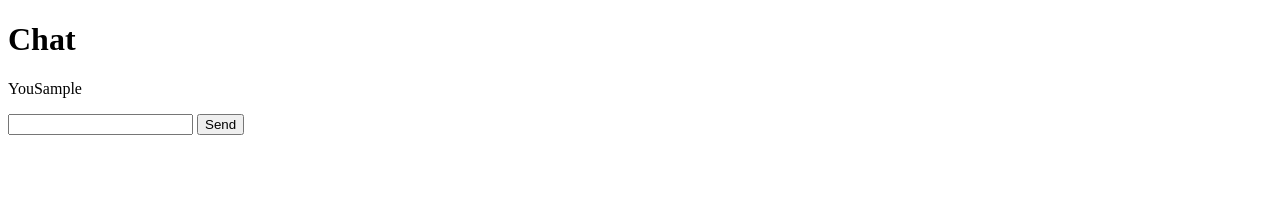
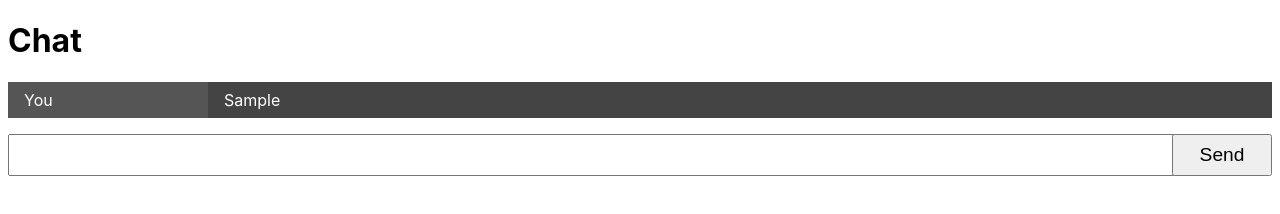
Before and after one commit to Vinnl/molen-example-event-sourcing, a website: page public/index.html in a window 1280 px wide. Both pictures are taken after typing "Sample" into the empty fields and a click on the input "Send". Drawn offline with Linux system fonts and the light colour scheme.

Commit message:
Add some basic styling

```diff
--- /dev/null
+++ b/public/style.css
@@ -0,0 +1,35 @@
+body {
+  font-family: BlinkMacSystemFont,-apple-system,"Segoe UI",Roboto,Oxygen,Ubuntu,Cantarell,"Fira Sans","Droid Sans","Helvetica Neue",Helvetica,Arial,sans-serif;
+}
+
+.message {
+  display: grid;
+  grid-template-columns: 200px auto;
+  color: white;
+}
+
+.message .author {
+  grid-column: 1;
+  display: block;
+  background: #555;
+  padding: 0.5rem 1rem;
+}
+
+.message .messageText {
+  grid-column: 2;
+  display: block;
+  background: #444;
+  border-left: #666;
+  padding: 0.5rem 1rem;
+}
+
+#chatbox {
+  display: grid;
+  grid-template-columns: auto 100px;
+}
+
+#chatbox input {
+  width: 100%;
+  padding: 0.5rem;
+  font-size: 1.2rem;
+}
```
Also changed, not shown: public/index.html (+1 -1 lines).
